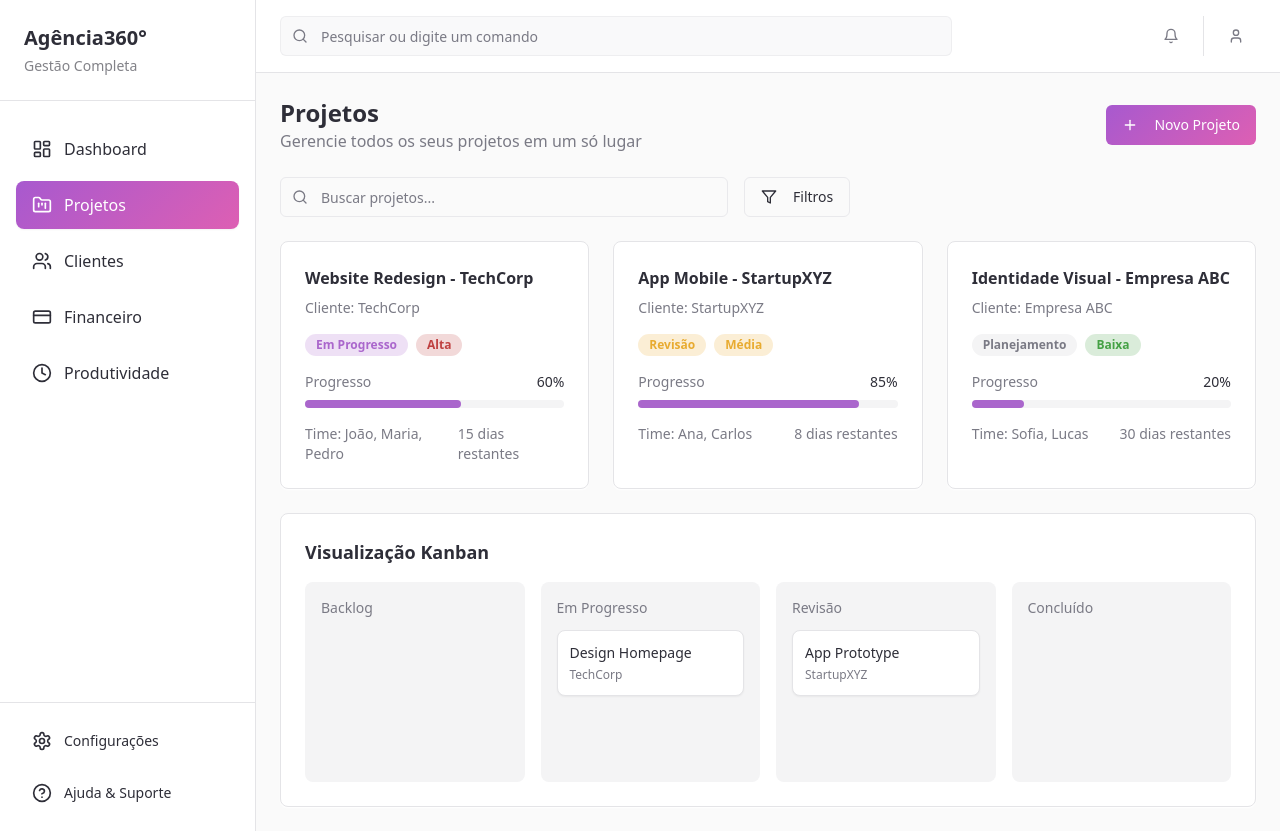
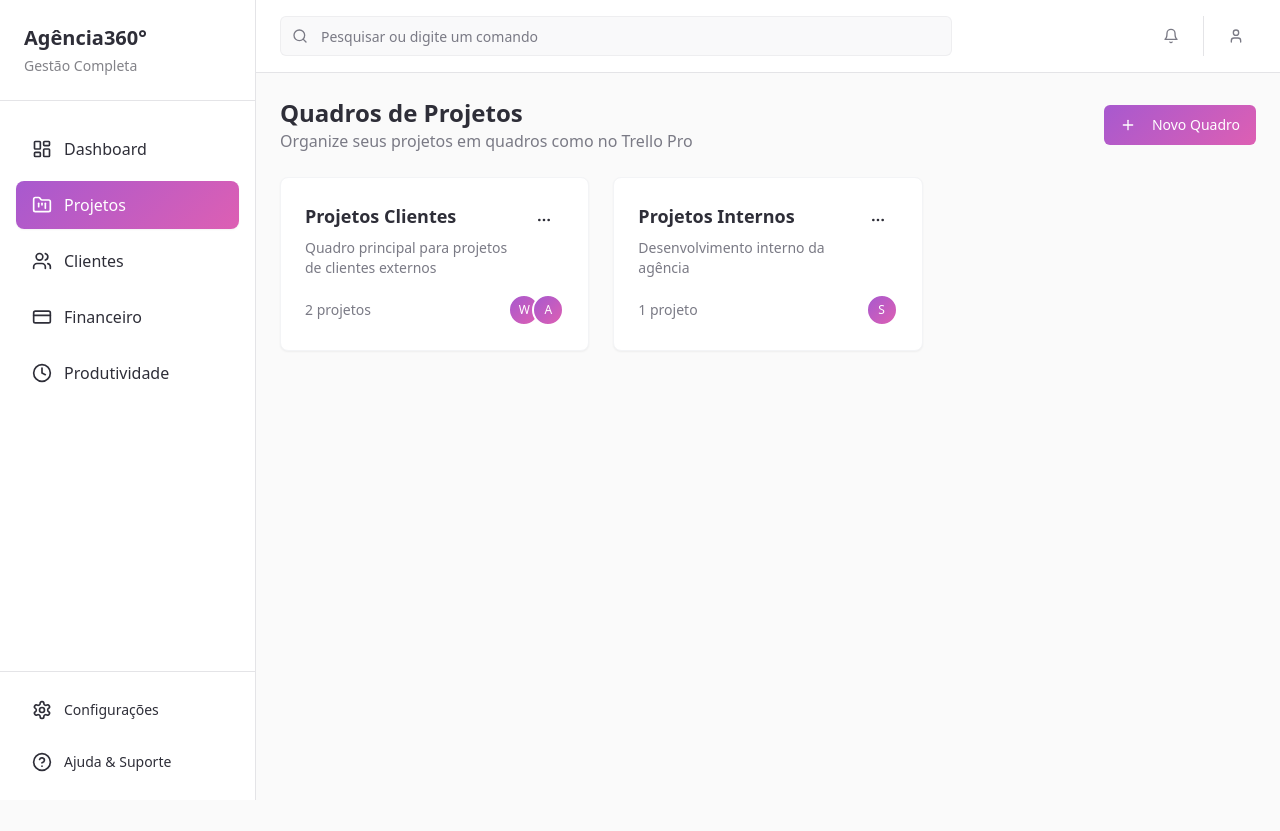
Before and after one commit to airtonmaia/agencia360-flow, a React (Vite) app: page / in a window 1280 px wide. Both pictures are taken after a click on the button "Projetos". After the commit the page ends 800 px from the top, so only its background shows below. Built offline with nearby package versions, Linux system fonts and the light colour scheme.

Commit message:
Implement Trello-like project page
Make the projects page functional with Trello-like boards and projects within boards.

```diff
--- a/src/components/projects/ProjectsView.tsx
+++ b/src/components/projects/ProjectsView.tsx
@@ -1,11 +1,39 @@
-import { Plus, Filter, Search } from "lucide-react";
+import { Plus, Filter, Search, MoreHorizontal, Edit, Trash2, ArrowLeft } from "lucide-react";
 import { Button } from "@/components/ui/button";
 import { Input } from "@/components/ui/input";
 import { Card } from "@/components/ui/card";
 import { Badge } from "@/components/ui/badge";
+import { useState } from "react";
+
+interface Project {
+  id: number;
+  name: string;
+  status: string;
+  priority: string;
+  dueDate: string;
+  progress: number;
+  client: string;
+  team: string[];
+}
+
+interface Board {
+  id: number;
+  name: string;
+  description: string;
+  projects: Project[];
+  columns: string[];
+}
 
 export const ProjectsView = () => {
-  const projects = [
+  const [currentView, setCurrentView] = useState<'boards' | 'board'>('boards');
+  const [selectedBoard, setSelectedBoard] = useState<Board | null>(null);
+  const [boards, setBoards] = useState<Board[]>([
+    {
+      id: 1,
+      name: "Projetos Clientes",
+      description: "Quadro principal para projetos de clientes externos",
+      columns: ["Backlog", "Em Progresso", "Revisão", "Concluído"],
+      projects: [
         {
           id: 1,
           name: "Website Redesign - TechCorp",
@@ -25,24 +53,62 @@ export const ProjectsView = () => {
           progress: 85,
           client: "StartupXYZ",
           team: ["Ana", "Carlos"]
+        }
+      ]
     },
     {
+      id: 2,
+      name: "Projetos Internos",
+      description: "Desenvolvimento interno da agência",
+      columns: ["Ideias", "Desenvolvimento", "Testes", "Finalizado"],
+      projects: [
+        {
           id: 3,
-      name: "Identidade Visual - Empresa ABC",
-      status: "Planejamento",
-      priority: "Baixa",
+          name: "Sistema CRM Interno",
+          status: "Desenvolvimento",
+          priority: "Alta",
           dueDate: "30 dias restantes",
-      progress: 20,
-      client: "Empresa ABC",
+          progress: 45,
+          client: "Agência360",
           team: ["Sofia", "Lucas"]
         }
-  ];
+      ]
+    }
+  ]);
+
+  const [newBoardName, setNewBoardName] = useState("");
+  const [showNewBoardForm, setShowNewBoardForm] = useState(false);
+
+  const createNewBoard = () => {
+    if (newBoardName.trim()) {
+      const newBoard: Board = {
+        id: boards.length + 1,
+        name: newBoardName,
+        description: "",
+        columns: ["A Fazer", "Em Progresso", "Revisão", "Concluído"],
+        projects: []
+      };
+      setBoards([...boards, newBoard]);
+      setNewBoardName("");
+      setShowNewBoardForm(false);
+    }
+  };
+
+  const openBoard = (board: Board) => {
+    setSelectedBoard(board);
+    setCurrentView('board');
+  };
 
   const getStatusColor = (status: string) => {
     switch (status) {
       case "Em Progresso": return "bg-primary/20 text-primary";
+      case "Desenvolvimento": return "bg-primary/20 text-primary";
       case "Revisão": return "bg-warning/20 text-warning";
+      case "Testes": return "bg-warning/20 text-warning";
       case "Planejamento": return "bg-muted text-muted-foreground";
+      case "Backlog": return "bg-muted text-muted-foreground";
+      case "A Fazer": return "bg-muted text-muted-foreground";
+      case "Ideias": return "bg-muted text-muted-foreground";
       default: return "bg-muted text-muted-foreground";
     }
   };
@@ -56,13 +122,121 @@ export const ProjectsView = () => {
     }
   };
 
+  const getProjectsByStatus = (status: string) => {
+    if (!selectedBoard) return [];
+    return selectedBoard.projects.filter(project => project.status === status);
+  };
+
+  if (currentView === 'boards') {
     return (
       <div className="space-y-6">
         {/* Header */}
         <div className="flex items-center justify-between">
           <div>
-          <h1 className="text-2xl font-bold text-foreground">Projetos</h1>
-          <p className="text-muted-foreground">Gerencie todos os seus projetos em um só lugar</p>
+            <h1 className="text-2xl font-bold text-foreground">Quadros de Projetos</h1>
+            <p className="text-muted-foreground">Organize seus projetos em quadros como no Trello Pro</p>
+          </div>
+          <Button
+            className="bg-gradient-button hover:opacity-90 text-white border-0"
+            onClick={() => setShowNewBoardForm(true)}
+          >
+            <Plus className="w-4 h-4 mr-2" />
+            Novo Quadro
+          </Button>
+        </div>
+
+        {/* New Board Form */}
+        {showNewBoardForm && (
+          <Card className="p-4 border-2 border-dashed border-gray-300">
+            <div className="flex items-center gap-3">
+              <Input
+                placeholder="Nome do quadro..."
+                value={newBoardName}
+                onChange={(e) => setNewBoardName(e.target.value)}
+                className="flex-1"
+                onKeyPress={(e) => e.key === 'Enter' && createNewBoard()}
+              />
+              <Button onClick={createNewBoard} size="sm" className="bg-gradient-button text-white">
+                Criar
+              </Button>
+              <Button
+                onClick={() => {
+                  setShowNewBoardForm(false);
+                  setNewBoardName("");
+                }}
+                variant="outline"
+                size="sm"
+              >
+                Cancelar
+              </Button>
+            </div>
+          </Card>
+        )}
+
+        {/* Boards Grid */}
+        <div className="grid grid-cols-1 md:grid-cols-2 lg:grid-cols-3 gap-6">
+          {boards.map((board) => (
+            <Card
+              key={board.id}
+              className="p-6 hover:shadow-lg transition-shadow cursor-pointer border border-gray-100"
+              onClick={() => openBoard(board)}
+            >
+              <div className="space-y-4">
+                <div className="flex items-start justify-between">
+                  <div className="space-y-2 flex-1">
+                    <h3 className="font-semibold text-lg text-foreground">{board.name}</h3>
+                    <p className="text-sm text-muted-foreground">{board.description}</p>
+                  </div>
+                  <Button variant="ghost" size="sm">
+                    <MoreHorizontal className="w-4 h-4" />
+                  </Button>
+                </div>
+
+                <div className="flex items-center justify-between">
+                  <div className="text-sm text-muted-foreground">
+                    {board.projects.length} projeto{board.projects.length !== 1 ? 's' : ''}
+                  </div>
+                  <div className="flex -space-x-2">
+                    {board.projects.slice(0, 3).map((project, idx) => (
+                      <div
+                        key={idx}
+                        className="w-8 h-8 rounded-full bg-gradient-button flex items-center justify-center text-white text-xs font-medium border-2 border-white"
+                      >
+                        {project.name.charAt(0)}
+                      </div>
+                    ))}
+                    {board.projects.length > 3 && (
+                      <div className="w-8 h-8 rounded-full bg-gray-200 flex items-center justify-center text-gray-600 text-xs font-medium border-2 border-white">
+                        +{board.projects.length - 3}
+                      </div>
+                    )}
+                  </div>
+                </div>
+              </div>
+            </Card>
+          ))}
+        </div>
+      </div>
+    );
+  }
+
+  // Board View (Kanban)
+  return (
+    <div className="space-y-6">
+      {/* Header */}
+      <div className="flex items-center justify-between">
+        <div className="flex items-center gap-4">
+          <Button
+            variant="ghost"
+            onClick={() => setCurrentView('boards')}
+            className="p-2"
+          >
+            <ArrowLeft className="w-4 h-4" />
+          </Button>
+          <div>
+            <h1 className="text-2xl font-bold text-foreground">{selectedBoard?.name}</h1>
+            <p className="text-muted-foreground">{selectedBoard?.description}</p>
+          </div>
         </div>
         <Button className="bg-gradient-button hover:opacity-90 text-white border-0">
           <Plus className="w-4 h-4 mr-2" />
@@ -85,80 +259,81 @@ export const ProjectsView = () => {
         </Button>
       </div>
 
-      {/* Projects Grid */}
-      <div className="grid grid-cols-1 lg:grid-cols-2 xl:grid-cols-3 gap-6">
-        {projects.map((project) => (
-          <Card key={project.id} className="p-6 shadow-card hover:shadow-soft transition-shadow cursor-pointer">
-            <div className="space-y-4">
-              {/* Project Header */}
-              <div className="space-y-2">
-                <h3 className="font-semibold text-foreground line-clamp-2">{project.name}</h3>
-                <p className="text-sm text-muted-foreground">Cliente: {project.client}</p>
+      {/* Kanban Board */}
+      <div className="grid grid-cols-1 md:grid-cols-2 lg:grid-cols-4 gap-6">
+        {selectedBoard?.columns.map((column) => (
+          <div key={column} className="bg-gray-50 rounded-lg p-4 min-h-[500px]">
+            <div className="flex items-center justify-between mb-4">
+              <h4 className="font-medium text-sm text-foreground">{column}</h4>
+              <Badge variant="secondary" className="text-xs">
+                {getProjectsByStatus(column).length}
+              </Badge>
             </div>
 
-              {/* Status and Priority */}
+            <div className="space-y-3">
+              {getProjectsByStatus(column).map((project) => (
+                <Card key={project.id} className="p-4 bg-white hover:shadow-md transition-shadow cursor-pointer">
+                  <div className="space-y-3">
+                    <h5 className="font-medium text-sm text-foreground line-clamp-2">
+                      {project.name}
+                    </h5>
+
                     <div className="flex items-center gap-2">
-                <Badge className={`${getStatusColor(project.status)} text-xs`}>
-                  {project.status}
-                </Badge>
                       <Badge className={`${getPriorityColor(project.priority)} text-xs`}>
                         {project.priority}
                       </Badge>
                     </div>
 
-              {/* Progress */}
-              <div className="space-y-2">
+                    <div className="space-y-1">
                       <div className="flex justify-between items-center">
-                  <span className="text-sm text-muted-foreground">Progresso</span>
-                  <span className="text-sm font-medium">{project.progress}%</span>
+                        <span className="text-xs text-muted-foreground">Progresso</span>
+                        <span className="text-xs font-medium">{project.progress}%</span>
                       </div>
-                <div className="w-full bg-muted rounded-full h-2">
+                      <div className="w-full bg-gray-200 rounded-full h-1.5">
                         <div
-                    className="bg-primary h-2 rounded-full transition-all duration-300"
+                          className="bg-gradient-button h-1.5 rounded-full transition-all duration-300"
                           style={{ width: `${project.progress}%` }}
                         ></div>
                       </div>
                     </div>
 
-              {/* Team and Due Date */}
-              <div className="flex items-center justify-between text-sm">
-                <div className="text-muted-foreground">
-                  Time: {project.team.join(", ")}
+                    <div className="flex items-center justify-between text-xs">
+                      <span className="text-muted-foreground">{project.client}</span>
+                      <span className="text-muted-foreground">{project.dueDate}</span>
                     </div>
-                <div className="text-muted-foreground">
-                  {project.dueDate}
+
+                    <div className="flex -space-x-1">
+                      {project.team.slice(0, 3).map((member, idx) => (
+                        <div
+                          key={idx}
+                          className="w-6 h-6 rounded-full bg-gradient-button flex items-center justify-center text-white text-xs font-medium border-2 border-white"
+                          title={member}
+                        >
+                          {member.charAt(0)}
                         </div>
+                      ))}
+                      {project.team.length > 3 && (
+                        <div className="w-6 h-6 rounded-full bg-gray-300 flex items-center justify-center text-gray-600 text-xs font-medium border-2 border-white">
+                          +{project.team.length - 3}
+                        </div>
+                      )}
                     </div>
                   </div>
                 </Card>
               ))}
-      </div>
 
-      {/* Kanban Board Preview */}
-      <Card className="p-6 shadow-card">
-        <h3 className="text-lg font-semibold mb-4 text-foreground">Visualização Kanban</h3>
-        <div className="grid grid-cols-1 md:grid-cols-4 gap-4">
-          {["Backlog", "Em Progresso", "Revisão", "Concluído"].map((column) => (
-            <div key={column} className="bg-muted rounded-lg p-4 min-h-[200px]">
-              <h4 className="font-medium text-sm text-muted-foreground mb-3">{column}</h4>
-              <div className="space-y-2">
-                {column === "Em Progresso" && (
-                  <div className="bg-card p-3 rounded-lg shadow-sm border">
-                    <p className="text-sm font-medium">Design Homepage</p>
-                    <p className="text-xs text-muted-foreground mt-1">TechCorp</p>
-                  </div>
-                )}
-                {column === "Revisão" && (
-                  <div className="bg-card p-3 rounded-lg shadow-sm border">
-                    <p className="text-sm font-medium">App Prototype</p>
-                    <p className="text-xs text-muted-foreground mt-1">StartupXYZ</p>
-                  </div>
-                )}
+              {/* Add new project button */}
+              <Button
+                variant="ghost"
+                className="w-full justify-center text-muted-foreground hover:text-foreground border-2 border-dashed border-gray-300 hover:border-gray-400 h-auto py-3"
+              >
+                <Plus className="w-4 h-4 mr-2" />
+                Adicionar projeto
+              </Button>
             </div>
           </div>
         ))}
       </div>
-      </Card>
     </div>
   );
 };
```
Lines whose indentation alone changed are shown as unchanged.
